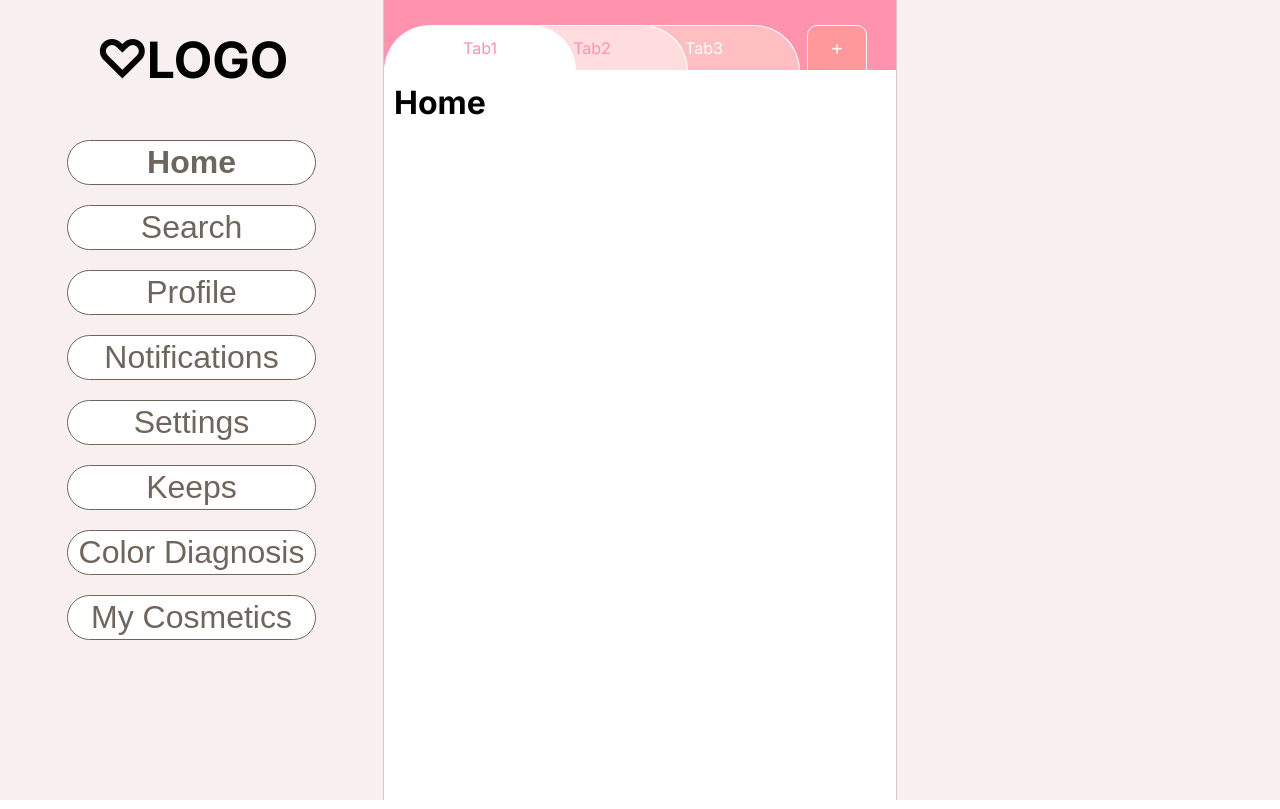
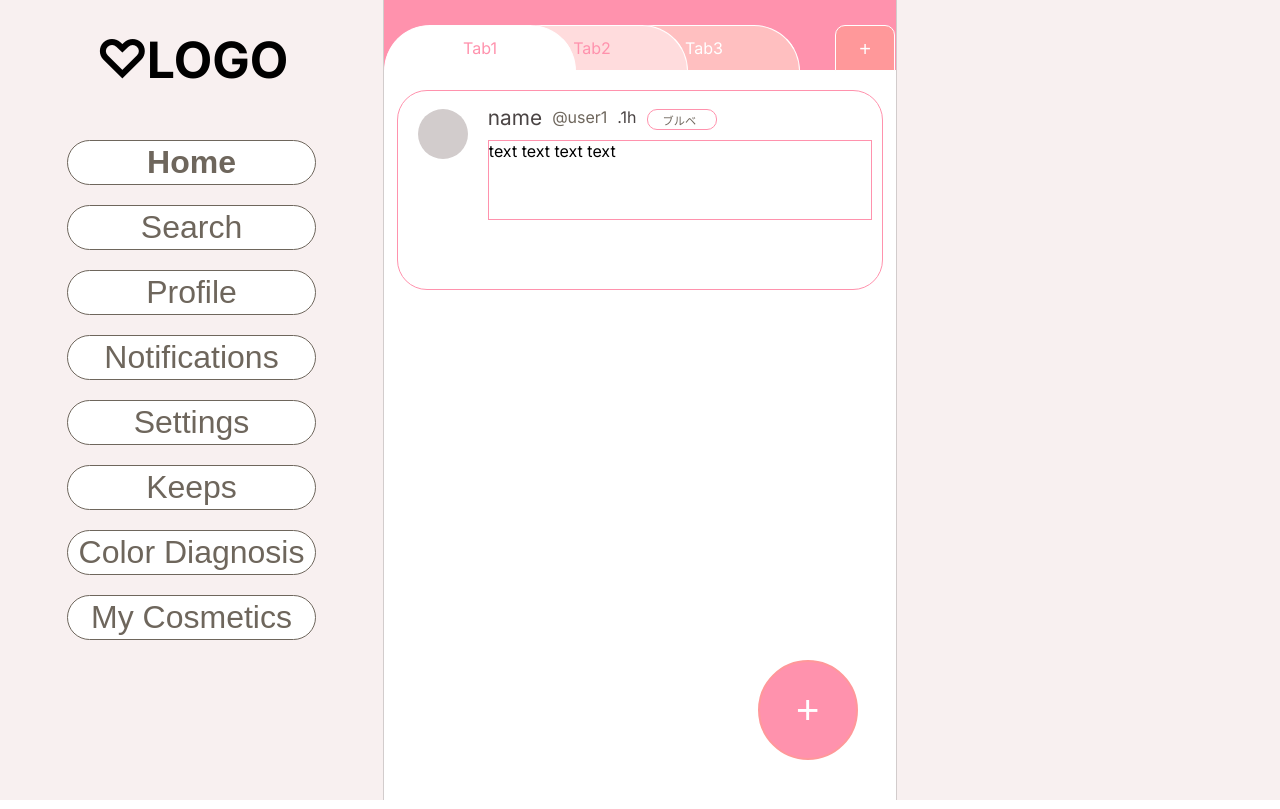
Before and after one commit to itc-s22025/Graduation_Task, a Next.js app in the folder frontend/: page /Home in a window 1280 px wide. Built offline with nearby package versions, Linux system fonts and the light colour scheme; no server answers.

Commit message:
postとpost-button 一旦コミット

```diff
--- a/frontend/src/app/Home/page.js
+++ b/frontend/src/app/Home/page.js
@@ -1,5 +1,7 @@
 import MainLayout from "@/components/MainLayout";
 import s from "./page.module.css"
+import PostButton from "@/components/post_button";
+import Post from "@/components/post";
 
 const Home = () => {
     // ここに色々書き込む
@@ -7,7 +9,8 @@ const Home = () => {
     return(
         <>
             <MainLayout>
-                <h1 className={s.all}>Home</h1>
+                <Post />
+                <PostButton/>
             </MainLayout>
         </>
     )
--- /dev/null
+++ b/frontend/src/components/post.js
@@ -0,0 +1,24 @@
+import s from '@/styles/post.module.css'
+
+const Post = () => {
+    return(
+        <>
+            <div className={s.all}>
+                <div className={s.flex}>
+                    <p className={s.icon}/>
+                    <div>
+                        <div className={s.flex}>
+                            <p className={s.name}>name</p>
+                            <p className={s.userID}>@user1</p>
+                            <p className={s.time}>.1h</p>
+                            <p className={s.pc}>ブルベ</p>
+                        </div>
+                        <p className={s.content}>text text text text</p>
+                    </div>
+                </div>
+            </div>
+        </>
+    )
+}
+
+export default Post
--- /dev/null
+++ b/frontend/src/components/post_button.js
@@ -0,0 +1,11 @@
+import s from '../styles/post_button.module.css';
+
+const PostButton = () => {
+    return(
+        <>
+            <button className={s.all}>+</button>
+        </>
+    )
+}
+
+export default PostButton;
--- a/frontend/src/styles/header.module.css
+++ b/frontend/src/styles/header.module.css
@@ -77,12 +77,12 @@
 
 
 .add{
-    position: relative;
-    left: 74px;
+    position: absolute;
+    right: 30vw;
     background: #FF989A;
-    margin-left: 13px;
     margin-top: 25px;
-    height: 65%;
+    margin-right: 1px;
+    height: 46px;
     width: 60px;
     border: 1px solid #fff;
     border-top-left-radius: 10px;
--- /dev/null
+++ b/frontend/src/styles/post.module.css
@@ -0,0 +1,71 @@
+.all{
+    position: absolute;
+    top: 10vh;
+    right: 31vw;
+
+    margin: 10px auto 10px;
+    padding: 8px 10px 8px;
+
+    background-color: #fff;
+    width: 38vw;
+    height: 200px;
+    border: #FF92AD 1px solid;
+    border-radius: 30px;
+}
+
+.flex{
+    display: flex;
+}
+
+.icon{
+    background-color: #D2CCCC;
+    width: 50px;
+    height: 50px;
+    border-radius: 50%;
+
+    margin: 10px;
+}
+
+.name{
+    color: #4A4444;
+    font-size: 1.3rem;
+
+    margin-top: 6px;
+    margin-left: 10px;
+}
+
+.userID{
+    color: #6E665C;
+
+    margin-top: 8px;
+    margin-left: 10px;
+}
+
+.time{
+    color: #4A4444;
+
+    margin-top: 8px;
+    margin-left: 10px;
+}
+
+.pc{
+    color: #6E665C;
+    font-size: 0.7rem;
+    border: #FF92AD 1px solid;
+    border-radius: 10px;
+
+    height: 21px;
+    width: 70px;
+
+    margin: 10px;
+    padding: 2px 15px;
+}
+
+.content{
+    margin-left: 10px;
+
+    width: 30vw;
+    height: 10vh;
+
+    border: 1px solid #FF92AD;
+}
--- /dev/null
+++ b/frontend/src/styles/post_button.module.css
@@ -0,0 +1,15 @@
+.all{
+    position: absolute;
+    bottom: 5vh;
+    right: 33vw;
+
+    background-color: #FF92AD;
+    width: 100px;
+    height: 100px;
+    border: #FF989A 2px solid;
+    border-radius: 50%;
+
+    /*font*/
+    color: #fff;
+    font-size: 2.5rem;
+}
```
